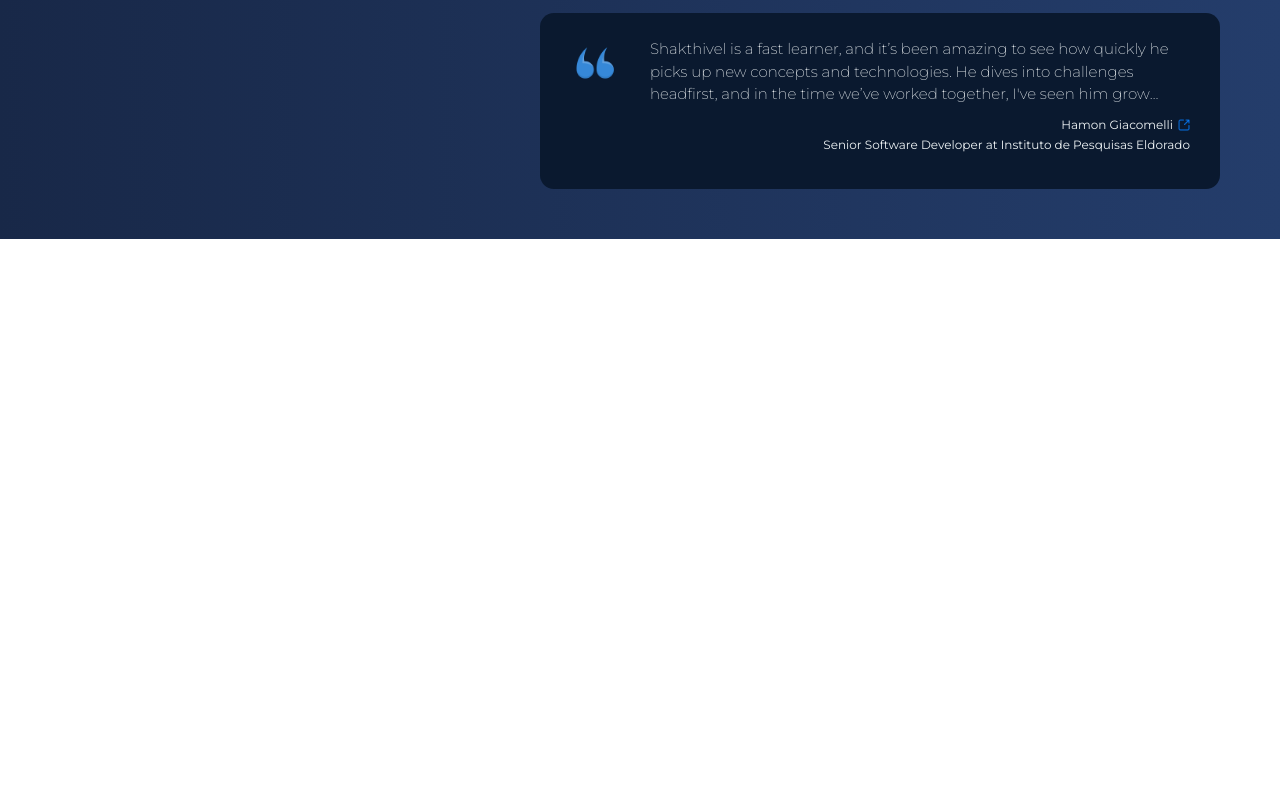
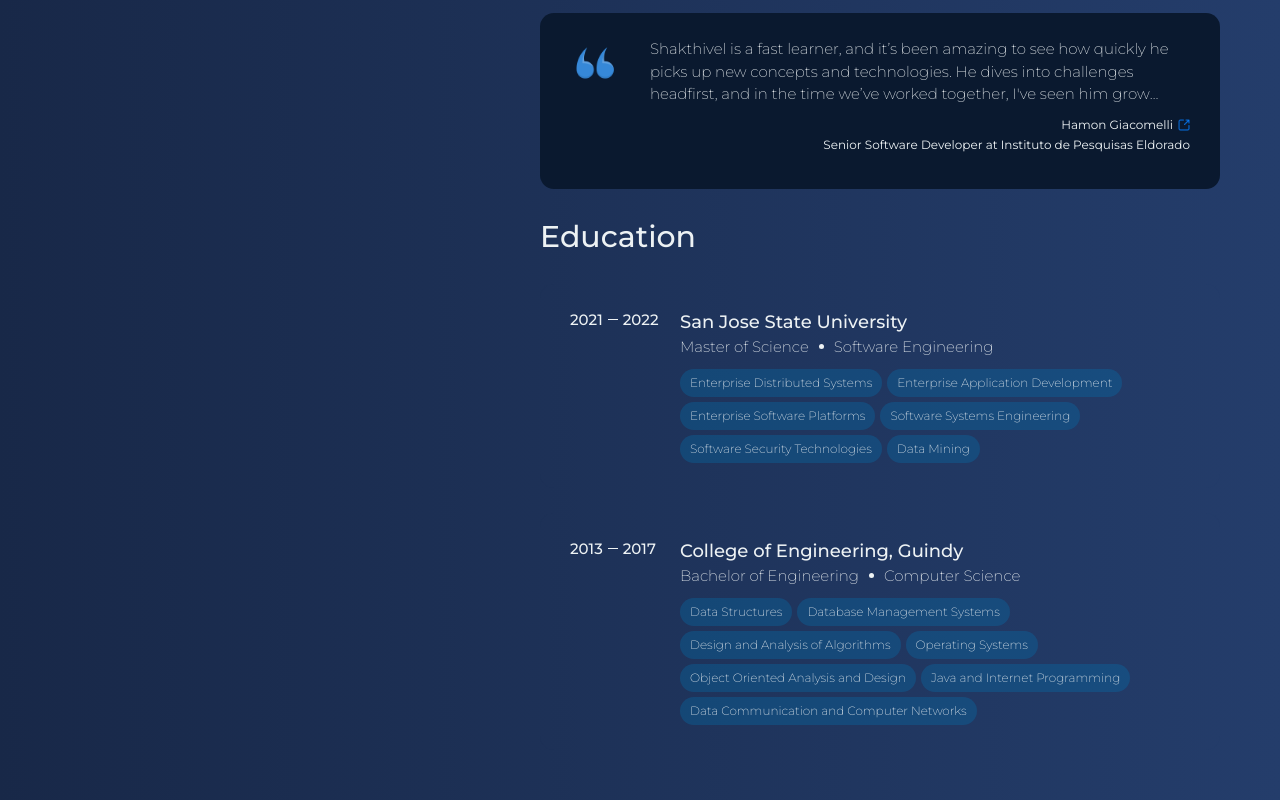
Before and after one commit to shakthivel-rn/personal-portfolio, a Next.js app: page / in a window 1280 px wide. Shown: the part 1141-1941 px from the top of the page. Before the commit the page ends 1380 px from the top, so only its background shows below. Built offline with nearby package versions, Linux system fonts and the light colour scheme.

Commit message:
Education Component Done

```diff
--- /dev/null
+++ b/app/components/Education/Education.jsx
@@ -0,0 +1,71 @@
+import { EducationCard } from "./EducationCard";
+import styles from "../Components.module.css";
+
+export function Education() {
+  return (
+    <div className={styles.section}>
+      <span className={styles.title}>Education</span>
+      {education.map(
+        (
+          {
+            startDate,
+            endDate,
+            collegeName,
+            collegeLogo,
+            degree,
+            course,
+            coursework,
+          },
+          index
+        ) => (
+          <EducationCard
+            key={index}
+            startDate={startDate}
+            endDate={endDate}
+            collegeName={collegeName}
+            collegeLogo={collegeLogo}
+            degree={degree}
+            course={course}
+            coursework={coursework}
+          />
+        )
+      )}
+    </div>
+  );
+}
+
+const education = [
+  {
+    startDate: "2021",
+    endDate: "2022",
+    collegeName: "San Jose State University",
+    collegeLogo: "/images/sjsu.png",
+    degree: "Master of Science",
+    course: "Software Engineering",
+    coursework: [
+      "Enterprise Distributed Systems",
+      "Enterprise Application Development",
+      "Enterprise Software Platforms",
+      "Software Systems Engineering",
+      "Software Security Technologies",
+      "Data Mining",
+    ],
+  },
+  {
+    startDate: "2013",
+    endDate: "2017",
+    collegeName: "College of Engineering, Guindy",
+    collegeLogo: "/images/ceg.png",
+    degree: "Bachelor of Engineering",
+    course: "Computer Science",
+    coursework: [
+      "Data Structures",
+      "Database Management Systems",
+      "Design and Analysis of Algorithms",
+      "Operating Systems",
+      "Object Oriented Analysis and Design",
+      "Java and Internet Programming",
+      "Data Communication and Computer Networks",
+    ],
+  },
+];
--- /dev/null
+++ b/app/components/Education/EducationCard.jsx
@@ -0,0 +1,59 @@
+import styles from "./EducationCard.module.css";
+import Image from "next/image";
+
+export function EducationCard({
+  startDate,
+  endDate,
+  collegeName,
+  collegeLogo,
+  degree,
+  course,
+  coursework,
+}) {
+  return (
+    <div className={styles.education}>
+      <div className={styles.dateRange}>
+        <div className={styles.dateDetails}>
+          <span>{startDate}</span>
+          <Dash />
+          <span>{endDate}</span>
+        </div>
+      </div>
+      <div className={styles.educationDetails}>
+        <div className={styles.collegeDetails}>
+          <div>
+            <span className={styles.collegeName}>{collegeName}</span>
+            <div className={styles.degreeDetails}>
+              <span>{degree}</span>
+              <Dot />
+              <span>{course}</span>
+            </div>
+          </div>
+          <Image
+            src={collegeLogo}
+            width={50}
+            height={50}
+            className={styles.collegeLogo}
+          />
+        </div>
+        <div className={styles.courseSection}>
+          {coursework.map((v, index) => (
+            <Pill key={index} course={v} />
+          ))}
+        </div>
+      </div>
+    </div>
+  );
+}
+
+const Dot = () => {
+  return <div className={styles.dot}></div>;
+};
+
+const Dash = () => {
+  return <div className={styles.dash}></div>;
+};
+
+const Pill = ({ course }) => {
+  return <div className={styles.pill}>{course}</div>;
+};
--- /dev/null
+++ b/app/components/Education/EducationCard.module.css
@@ -0,0 +1,89 @@
+.education {
+    background: rgba(10, 25, 47, 0);
+    padding: 25px 30px 25px 30px;
+    border-radius: 14px;
+    display: flex;
+    column-gap: 20px;
+    overflow: hidden;
+    backdrop-filter: blur(0px);
+    transition: all 0.3s ease-in-out;
+}
+
+.education:hover {
+    backdrop-filter: blur(10px);
+    background: rgba(10, 25, 47, 0.3);
+}
+
+.dateRange {
+    flex: 0 0 90px;
+    font-size: 15px;
+    font-weight: 500;
+}
+
+.dateDetails {
+    display: flex;
+    align-items: center;
+    column-gap: 5px;
+}
+
+.educationDetails {
+    flex: 1;
+    display: flex;
+    flex-direction: column;
+    row-gap: 10px;
+}
+
+.collegeDetails {
+    display: flex;
+    justify-content: space-between;
+}
+
+.collegeLogo {
+    opacity: 0;
+    transition: opacity 0.3s ease-in-out;
+}
+
+.education:hover .collegeLogo {
+    opacity: 1;
+}
+
+.collegeName {
+    font-size: 18px;
+    font-weight: 500;
+}
+
+.degreeDetails {
+    display: flex;
+    align-items: center;
+    column-gap: 10px;
+    font-size: 15px;
+    font-weight: 200;
+}
+
+.dot {
+    width: 5px;
+    height: 5px;
+    background-color: #edf2f4;
+    border-radius: 100%;
+}
+
+.dash {
+    width: 10px;
+    height: 1px;
+    background-color: #edf2f4;
+}
+
+.courseSection {
+    display: flex;
+    column-gap: 5px;
+    row-gap: 5px;
+    flex-wrap: wrap;
+}
+
+.pill {
+    padding: 5px 10px 5px 10px;
+    background-color: rgb(0, 119, 182, 0.3);
+    font-size: 12px;
+    font-weight: 200;
+    border-radius: 20px;
+}
--- a/app/page.jsx
+++ b/app/page.jsx
@@ -1,12 +1,14 @@
 import { Card } from "./components/Skills/SkillCard";
 import { Skills } from "./components/Skills/Skills";
 import { Recommendations } from "./components/Recommendations/Recommendations";
+import { Education } from "./components/Education/Education";
 
 export default function Page() {
   return (
     <div>
       <Skills />
       <Recommendations />
+      <Education />
       {/* <a href="https://www.flaticon.com/free-icons/front-end" title="front end icons">Icons by Flat Icons</a> */}
     </div>
   );
```
Also changed, not shown: public/images/ceg.png (added), public/images/sjsu.png (added).
